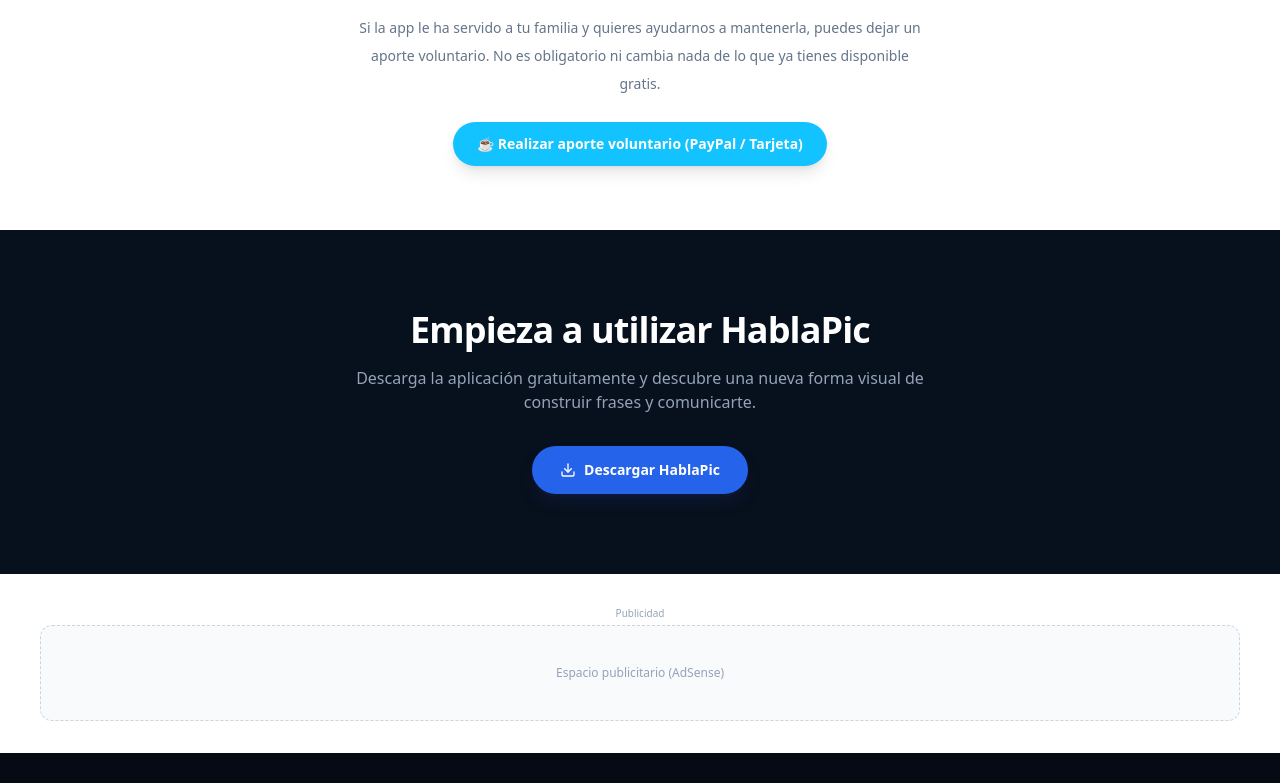
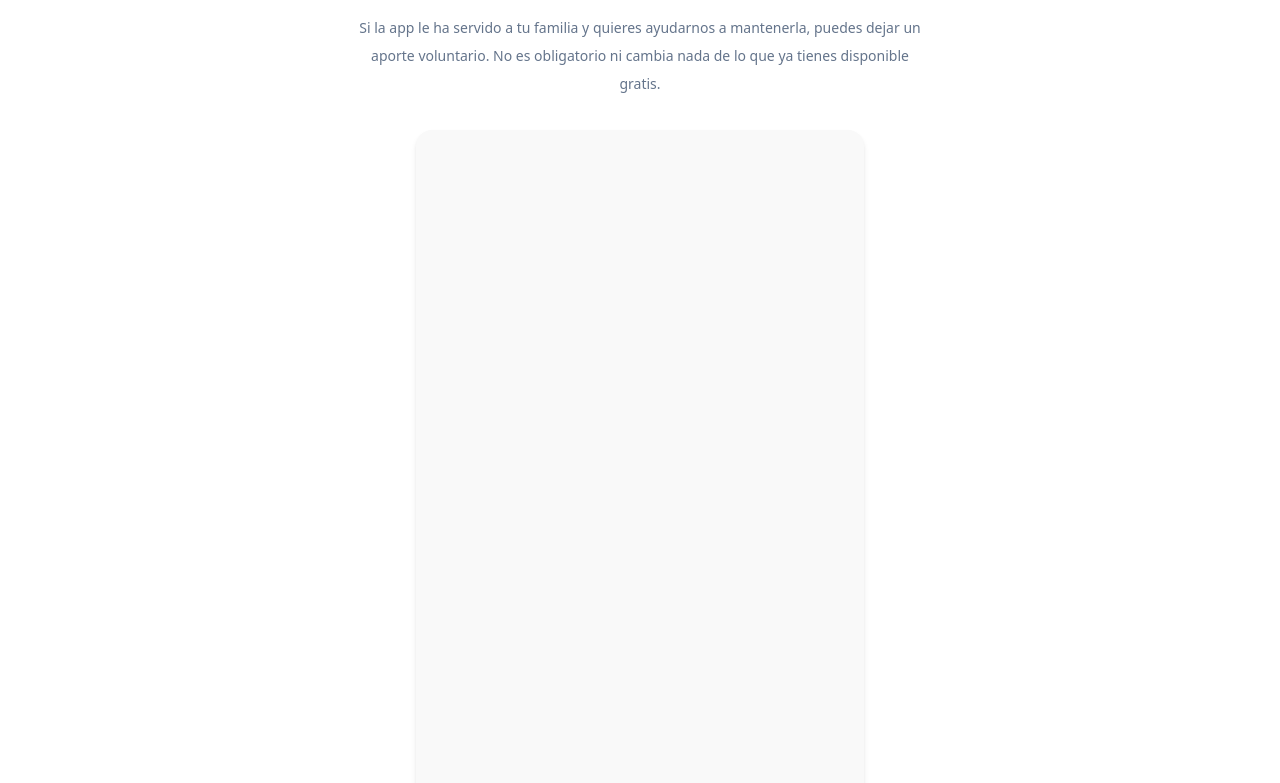
Before and after one commit to imargutierrz-hub/portal-willian, a Next.js app: page /hablapic in a window 1280 px wide. Shown: the part 3251-4034 px from the top of the page. Built offline with nearby package versions, Linux system fonts and the light colour scheme.

Commit message:
correccion de codigo

```diff
--- a/components/hablapic/Apoyo.tsx
+++ b/components/hablapic/Apoyo.tsx
@@ -1,5 +1,3 @@
-const KOFI_URL = "https://ko-fi.com/hablapic"
-
 export default function Apoyo() {
   return (
     <section className="border-t border-slate-100 bg-white py-16">
@@ -18,14 +16,22 @@ export default function Apoyo() {
           cambia nada de lo que ya tienes disponible gratis.
         </p>
 
-        <a
-          href={KOFI_URL}
-          target="_blank"
-          rel="noreferrer"
-          className="mt-6 inline-flex items-center gap-2 rounded-full bg-[#13C3FF] px-6 py-3 text-sm font-bold text-white shadow-lg transition hover:bg-[#0fb3ea]"
-        >
-          ☕ Realizar aporte voluntario (PayPal / Tarjeta)
-        </a>
+        {/* Panel de donaciones incrustado directamente */}
+        <div className="mt-8 flex justify-center">
+          <iframe
+            id="kofiframe"
+            src="https://ko-fi.com/hablapic/?hidefeed=true&widget=true&embed=true&preview=true"
+            style={{
+              border: "none",
+              width: "100%",
+              padding: "4px",
+              background: "#f9f9f9",
+            }}
+            height="712"
+            title="hablapic"
+            className="max-w-md rounded-2xl shadow-md"
+          ></iframe>
+        </div>
       </div>
     </section>
   )
```
